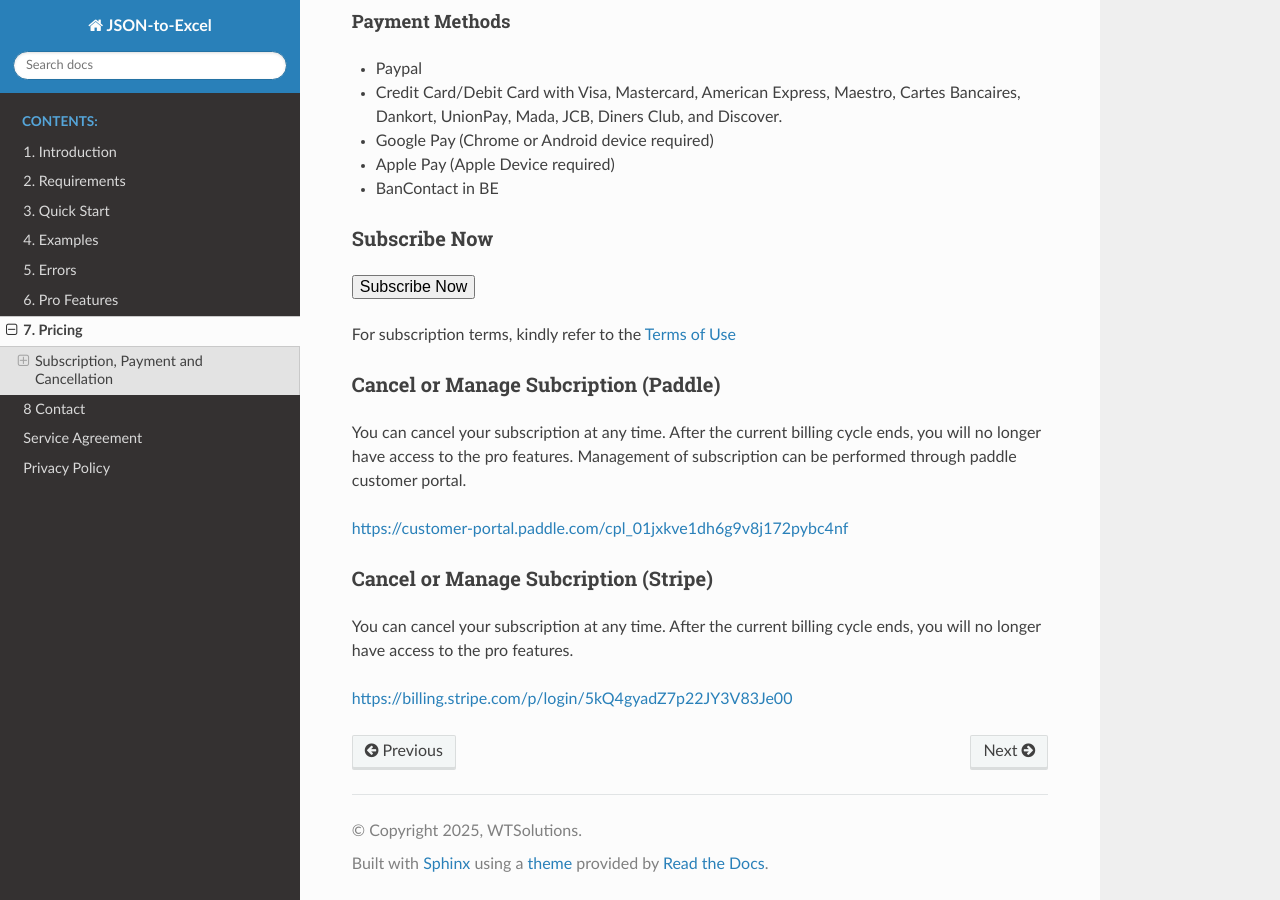
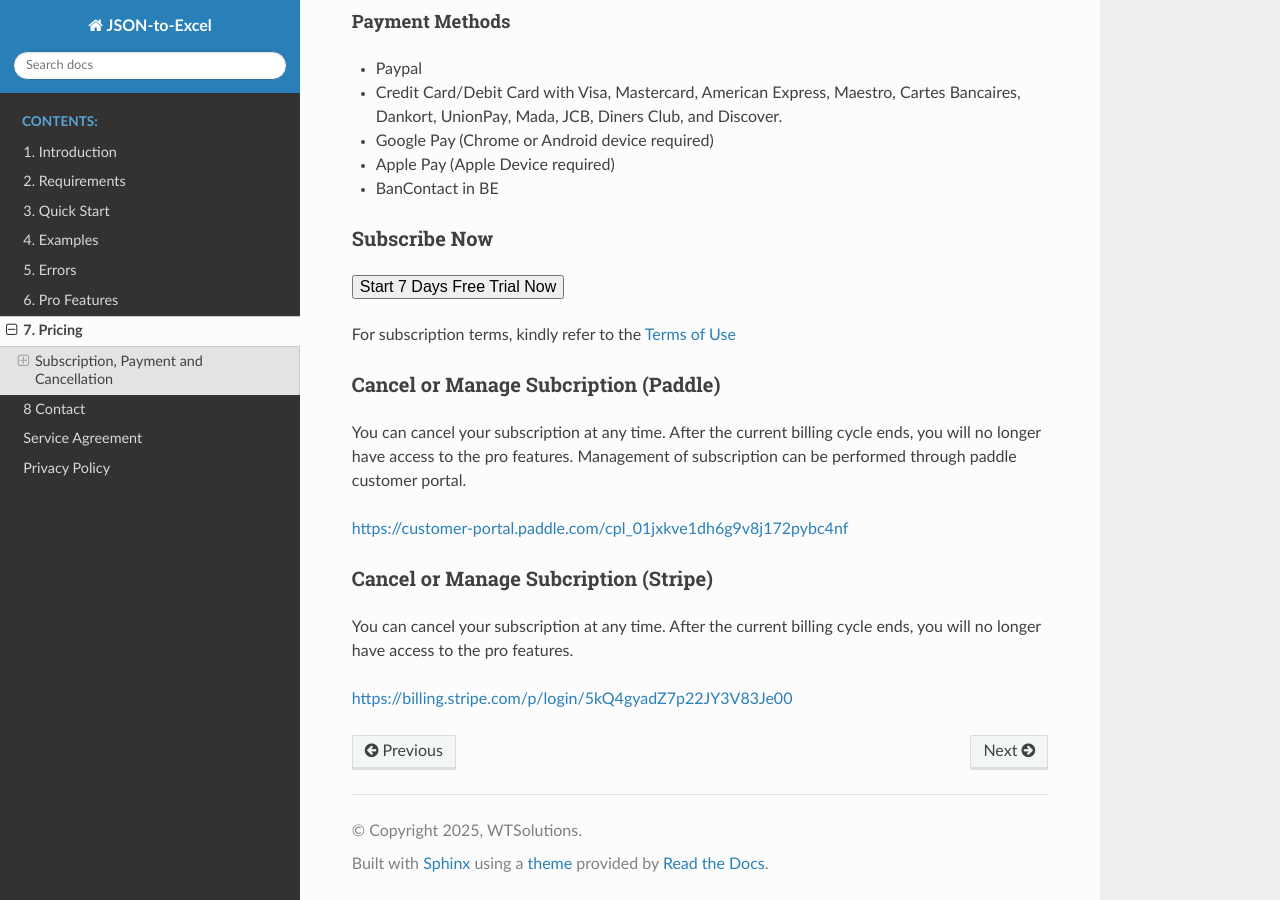
Before and after one commit to he-yang/JSON-to-Excel, a Sphinx documentation site: the page built from source/pricing.md, in a window 1280 px wide and 900 px high, scrolled down 569 px. Built offline with Sphinx 7.4.7 and the Read the Docs theme 3.1.0, drawn with Linux system fonts in a browser that asks for light colours.

Commit message:
modify start 7 days free trial

```diff
--- a/source/pricing.md
+++ b/source/pricing.md
@@ -34,7 +34,7 @@ Each Pro code is valid for both [Excel-to-JSON](https://excel-to-json.wtsolution
 
 ### Subscribe Now
 
-<button onclick='checkoutnow()'>Subscribe Now</button>
+<button onclick='checkoutnow()'>Start 7 Days Free Trial Now</button>
 
 For subscription terms, kindly refer to the [Terms of Use](termsofuse.md)
 
```
